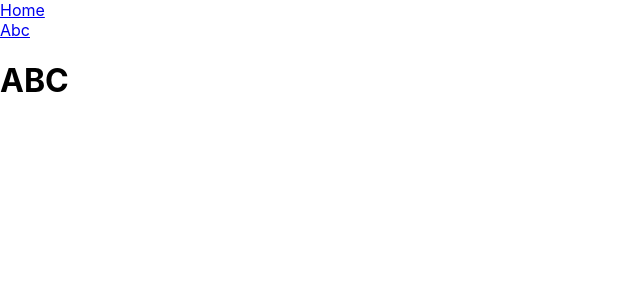
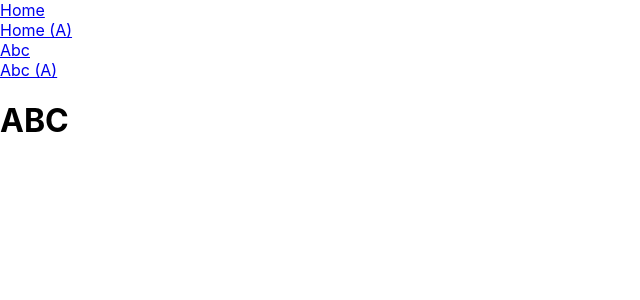
Before and after one commit to fty57/react-hooks, a React (Create React App) app: page /abc in a window 1280 px wide. Shown: the top 300 px of the page, without its empty margins (0-640 px from the left). Built offline with nearby package versions, Linux system fonts and the light colour scheme.

Commit message:
84. Link vs a

```diff
--- a/src/components/Menu/index.jsx
+++ b/src/components/Menu/index.jsx
@@ -10,7 +10,9 @@ export const Menu = () => {
       }}
     >
       <Link to="/">Home</Link>
+      <a href="/">Home (A)</a>
       <Link to="/abc">Abc</Link>
+      <a href="/abc">Abc (A)</a>
     </nav>
   );
 };
```
